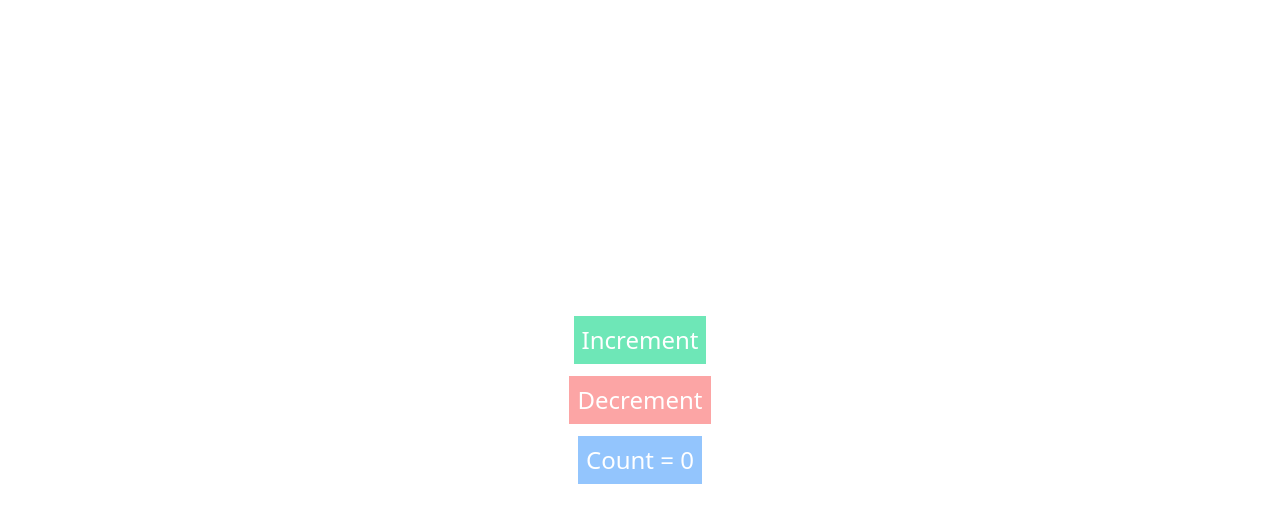
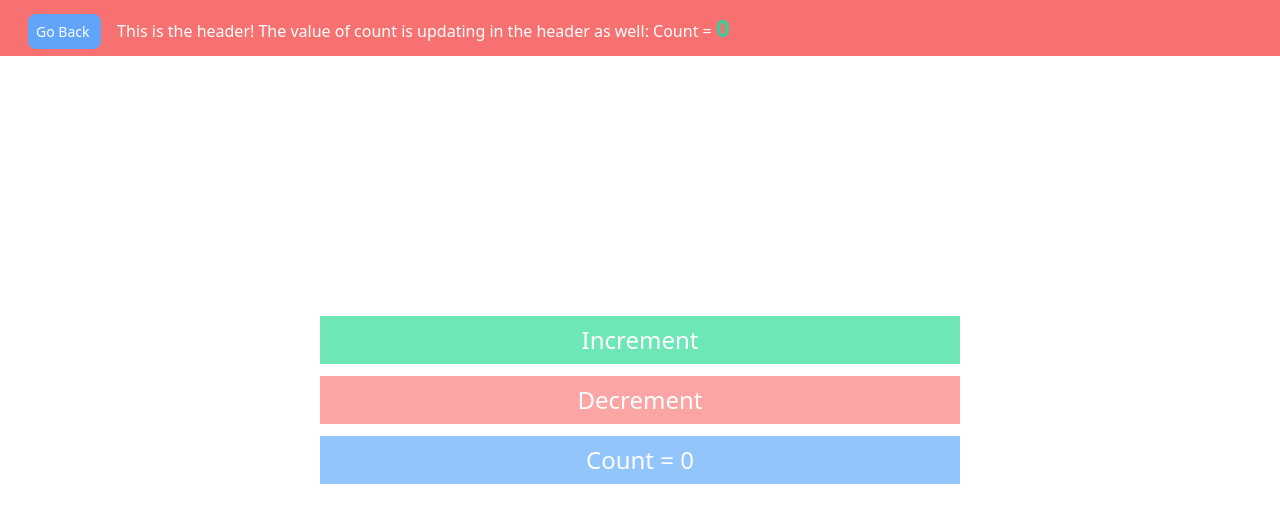
Before and after one commit to josephaw1022/Proof-Of-Concept, a React (Create React App) app: page /mobx in a window 1280 px wide. Shown: the top 522 px of the page. Built offline with nearby package versions, Linux system fonts and the light colour scheme.

Commit message:
organize and format mobx example page

```diff
--- a/src/views/MobExample.tsx
+++ b/src/views/MobExample.tsx
@@ -1,8 +1,7 @@
 
-import React, { FC, useState, useEffect } from "react";
-import { observer } from "mobx-react"
-import { store } from "@services/Example";
-
+import { observer } from "mobx-react";
+import React from "react";
+import { Link } from "react-router-dom";
 
 
 export const MobExample = observer(({ store }: { store: any }): any => {
@@ -17,21 +16,37 @@ export const MobExample = observer(({ store }: { store: any }): any => {
     }
 
     return (
+        <>
+        <Header store={store} />
         <div className="min-h-screen flex flex-col gap-3 items-center justify-center ">
 
-            <button onClick={handleIncrement} className="border-0 bg-green-300 p-2 text-center text-white text-2xl scale-125" >
+            <button onClick={handleIncrement} className="border-0 bg-green-300 p-2 text-center text-white text-2xl scale-125  w-6/12" >
                 Increment
             </button>
 
-            <button onClick={handleDecrement} className="border-0 bg-red-300 p-2 text-center text-white text-2xl scale-125">
+            <button onClick={handleDecrement} className="border-0 bg-red-300 p-2 text-center text-white text-2xl scale-125 w-6/12">
                 Decrement
             </button>
 
-            <span className="border-0 bg-blue-300 p-2 text-center text-white text-2xl scale-125">
+            <span className="border-0 bg-blue-300 p-2 text-center text-white text-2xl scale-125 w-6/12 ">
                 Count = {store.count}
             </span>
 
         </div>
+        </>
     )
 }
 )
+
+
+
+const Header = observer(({ store }: { store: any }): any => {
+
+    return (
+        <header className="bg-red-400 text-white p-3 m-0 fixed w-full ">
+                <Link className="mx-4 bg-blue-400 p-2 text-white text-sm rounded-lg " to="/"> Go Back </Link>
+            This is the header! The value of count is updating in the header as well: Count =  <span className="text-green-400 font-bold text-2xl"> {store.count} </span>
+
+        </header>
+    )
+})
```
